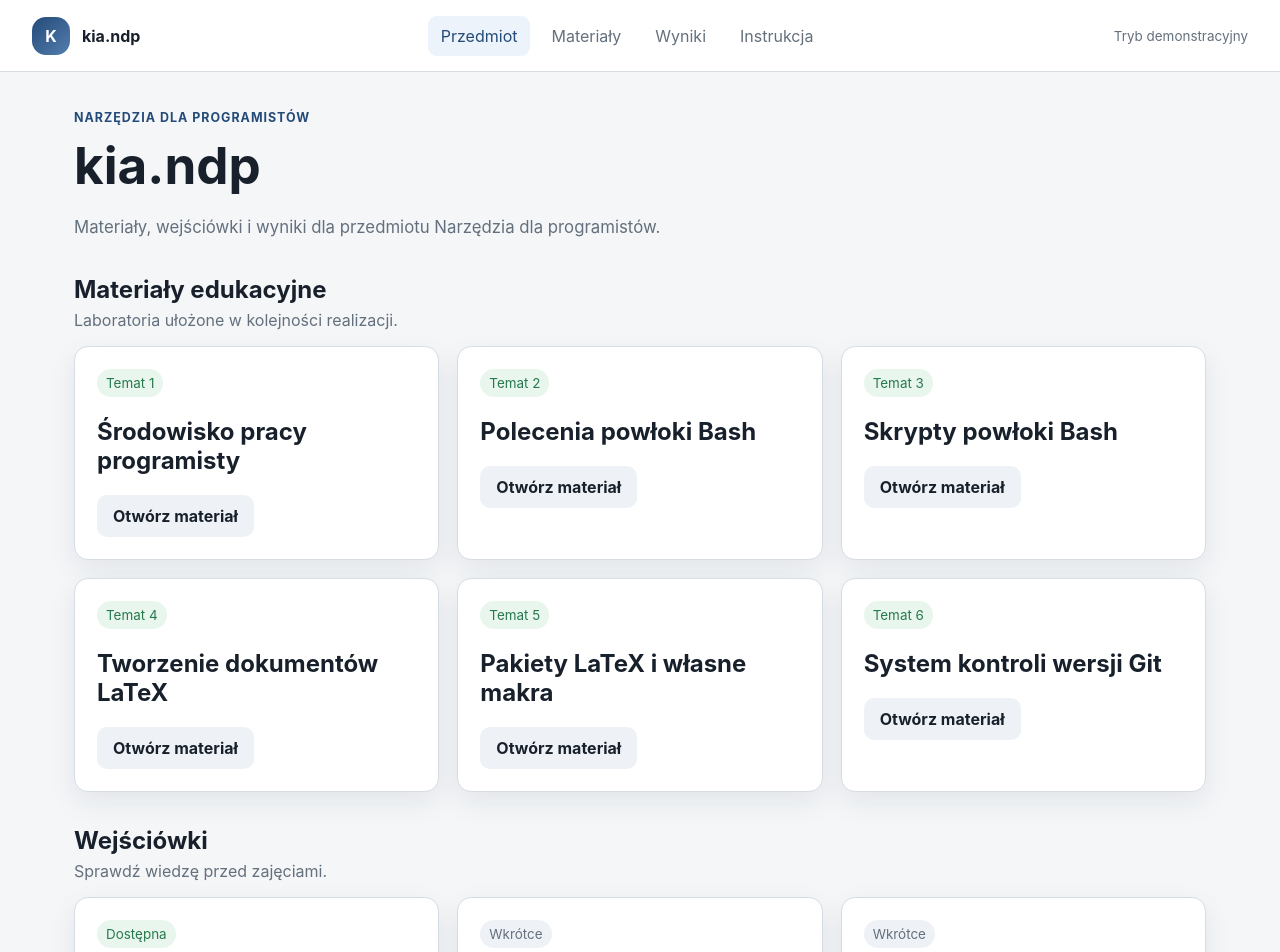
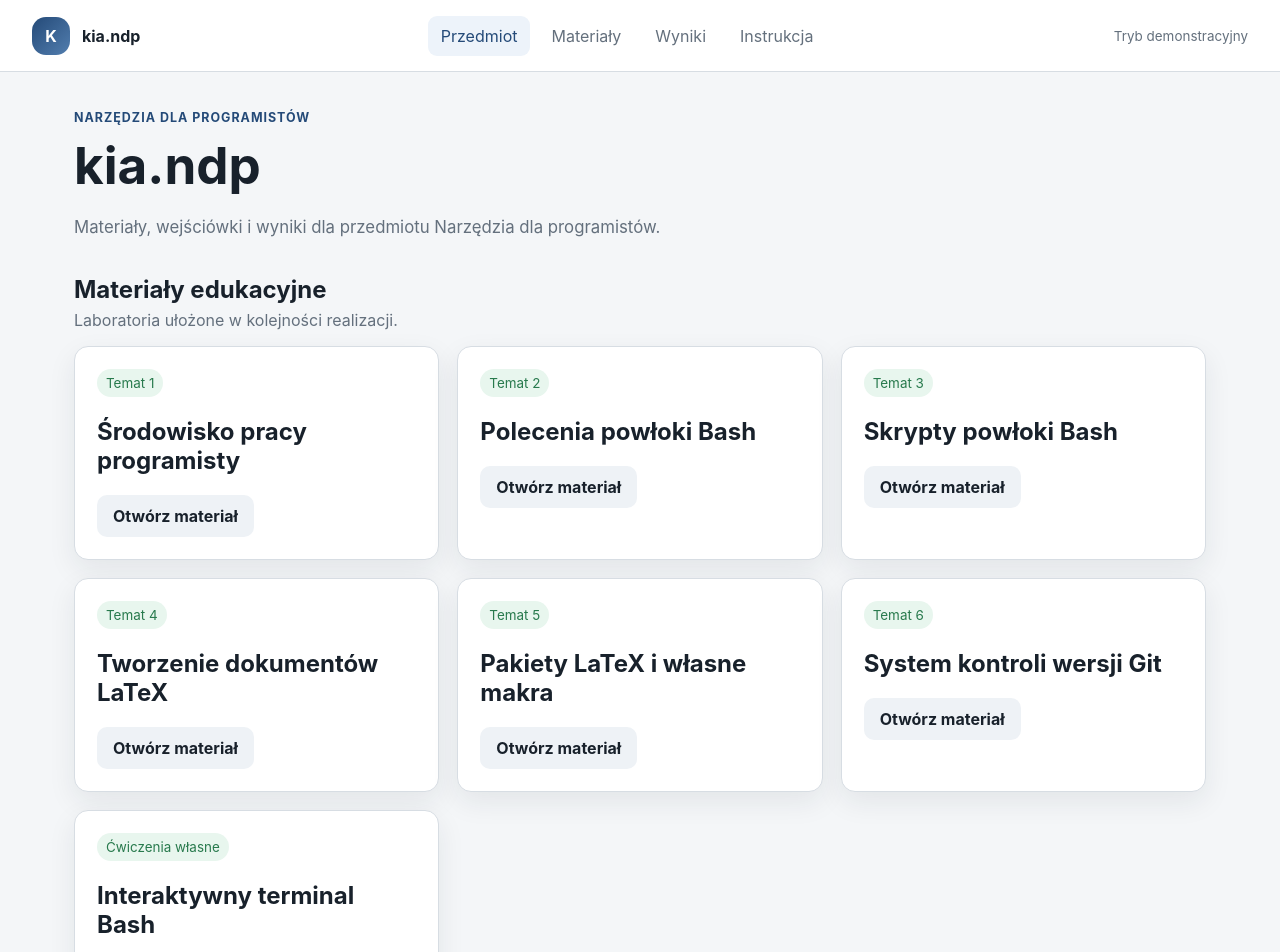
Before and after one commit to MatPomGit/kia, a Next.js app in the folder apps/web/: page /kia.ndp in a window 1280 px wide. Shown: the top 952 px of the page. Built offline with nearby package versions, Linux system fonts and the light colour scheme.

Commit message:
Dodaj terminal do materialow NDP

```diff
--- a/apps/web/app/kia.ndp/page.tsx
+++ b/apps/web/app/kia.ndp/page.tsx
@@ -9,12 +9,13 @@ const quizzes = [
 ];
 
 const materials = [
-  { number: "1", title: "Środowisko pracy programisty", href: "../materialy/ndp_laboratorium_01.html" },
-  { number: "2", title: "Polecenia powłoki Bash", href: "../materialy/ndp_laboratorium_02.html" },
-  { number: "3", title: "Skrypty powłoki Bash", href: "../materialy/ndp_laboratorium_03.html" },
-  { number: "4", title: "Tworzenie dokumentów LaTeX", href: "../materialy/ndp_laboratorium_04.html" },
-  { number: "5", title: "Pakiety LaTeX i własne makra", href: "../materialy/ndp_laboratorium_05.html" },
-  { number: "6", title: "System kontroli wersji Git", href: "../materialy/ndp_laboratorium_06.html" },
+  { label: "Temat 1", title: "Środowisko pracy programisty", href: "../materialy/ndp_laboratorium_01.html" },
+  { label: "Temat 2", title: "Polecenia powłoki Bash", href: "../materialy/ndp_laboratorium_02.html" },
+  { label: "Temat 3", title: "Skrypty powłoki Bash", href: "../materialy/ndp_laboratorium_03.html" },
+  { label: "Temat 4", title: "Tworzenie dokumentów LaTeX", href: "../materialy/ndp_laboratorium_04.html" },
+  { label: "Temat 5", title: "Pakiety LaTeX i własne makra", href: "../materialy/ndp_laboratorium_05.html" },
+  { label: "Temat 6", title: "System kontroli wersji Git", href: "../materialy/ndp_laboratorium_06.html" },
+  { label: "Ćwiczenia własne", title: "Interaktywny terminal Bash", href: "../materialy/ndp_terminal.html" },
 ];
 
 export default function NdPPage() {
@@ -36,8 +37,8 @@ export default function NdPPage() {
           </div>
           <div className="grid">
             {materials.map((material) => (
-              <article className="card" key={material.number}>
-                <span className="badge success">Temat {material.number}</span>
+              <article className="card" key={material.label}>
+                <span className="badge success">{material.label}</span>
                 <h2>{material.title}</h2>
                 <a className="btn secondary" href={material.href}>Otwórz materiał</a>
               </article>
--- a/apps/web/app/materialy/page.tsx
+++ b/apps/web/app/materialy/page.tsx
@@ -7,7 +7,8 @@ export default function MaterialsPage() {
     { number: "3", title: "Skrypty powłoki Bash", scope: "Zmienne, instrukcje warunkowe, pętle, case, sygnały i podstawy edytora Vim.", href: "ndp_laboratorium_03.html" },
     { number: "4", title: "Tworzenie dokumentów LaTeX", scope: "Struktura i skład dokumentu, wzory, odwołania, spisy oraz grafika TikZ.", href: "ndp_laboratorium_04.html" },
     { number: "5", title: "Pakiety LaTeX i własne makra", scope: "Makra, listingi, metadane PDF, bibliografia BibTeX i schematy circuitikz.", href: "ndp_laboratorium_05.html" },
-    { number: "6", title: "System kontroli wersji Git", scope: "Repozytoria, historia zmian, synchronizacja, konflikty, gałęzie i praca zespołowa.", href: "ndp_laboratorium_06.html" }
+    { number: "6", title: "System kontroli wersji Git", scope: "Repozytoria, historia zmian, synchronizacja, konflikty, gałęzie i praca zespołowa.", href: "ndp_laboratorium_06.html" },
+    { number: "Ćwiczenia własne", title: "Interaktywny terminal Bash", scope: "Samodzielne ćwiczenie podstawowych poleceń w wirtualnym terminalu Bash.", href: "ndp_terminal.html" }
   ];
 
   return (
```
